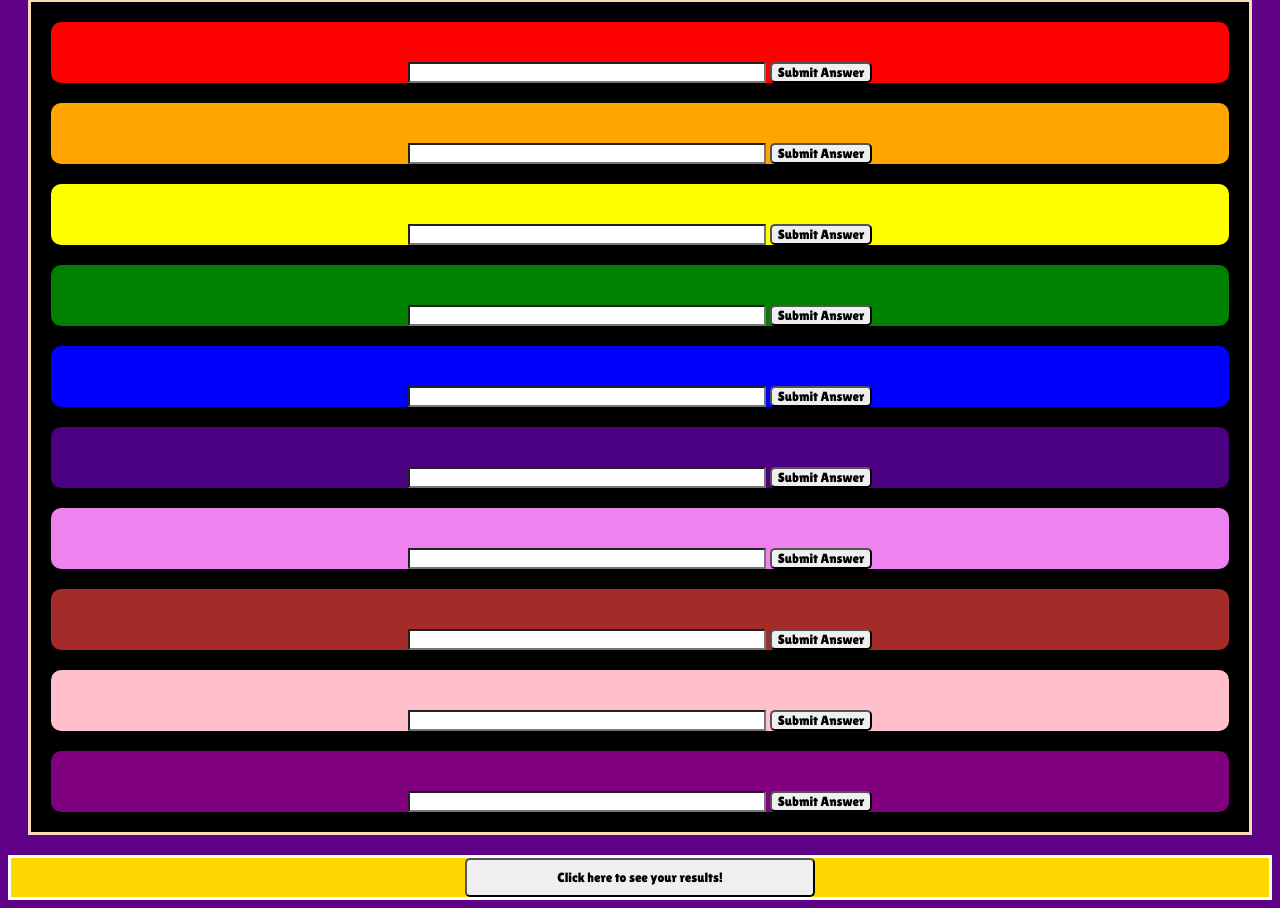
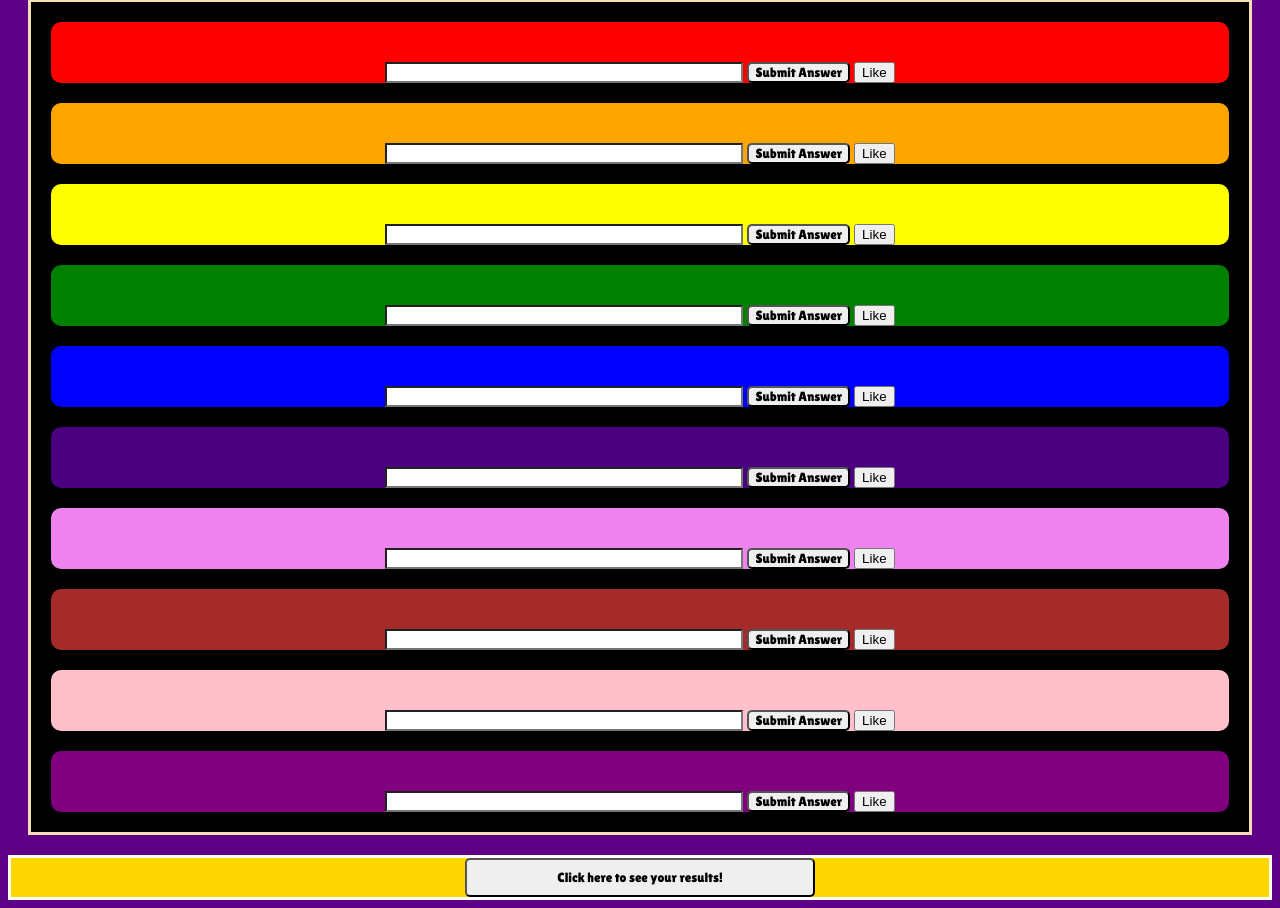
Before and after one commit to Alex-Njagi/phase-1-project, a plain HTML site: page index.html in a window 1280 px wide. Shown: the part 365-1273 px from the top of the page. Drawn offline with Linux system fonts and the light colour scheme; a web font is replaced by a local one.

Commit message:
Created like buttons

```diff
--- a/index.html
+++ b/index.html
@@ -39,6 +39,7 @@
         <ol id="choicesOne"></ol>
         <input id="firstAnswer" type="text" style="color: black;">
         <input id="firstAnswerSub" type="submit" value="Submit Answer">
+        <input id="firstLike" type="button" value="Like">
         </div>
 
         <div style="text-align: center; background-color: orange; margin: 20px; border-radius: 10px;">
@@ -50,6 +51,7 @@
         ></ol>
         <input id="secondAnswer" type="text" style="color: black;">
         <input id="secondAnswerSub" type="submit" value="Submit Answer">
+        <input class="secondLike" type="button" value="Like">
         </div>
 
         <div style="text-align: center; background-color: yellow; margin: 20px; border-radius: 10px;">
@@ -61,6 +63,7 @@
         ></ol>
         <input id="thirdAnswer" type="text" style="color: black;">
         <input id="thirdAnswerSub" type="submit" value="Submit Answer">
+        <input class="thirdLike" type="button" value="Like">
         </div>
 
         <div style="text-align: center; background-color: green; margin: 20px; border-radius: 10px;">
@@ -72,6 +75,7 @@
         ></ol>
         <input id="fourthAnswer" type="text" style="color: black;">
         <input id="fourthAnswerSub" type="submit" value="Submit Answer">
+        <input class="fourthLike" type="button" value="Like">
         </div>
 
         <div style="text-align: center; background-color: blue; margin: 20px; border-radius: 10px;">
@@ -83,6 +87,7 @@
         ></ol>
         <input id="fifthAnswer" type="text" style="color: black;">
         <input id="fifthAnswerSub" type="submit" value="Submit Answer">
+        <input class="fifthLike" type="button" value="Like">
         </div>
 
         <div style="text-align: center; background-color: indigo; margin: 20px; border-radius: 10px;">
@@ -94,6 +99,7 @@
         ></ol>
         <input id="sixthAnswer" type="text" style="color: black;">
         <input id="sixthAnswerSub" type="submit" value="Submit Answer">
+        <input class="sixthLike" type="button" value="Like">
         </div>
 
         <div style="text-align: center; background-color: violet; margin: 20px; border-radius: 10px;">
@@ -105,6 +111,7 @@
         ></ol>
         <input id="seventhAnswer" type="text" style="color: black;">
         <input id="seventhAnswerSub" type="submit" value="Submit Answer">
+        <input class="seventhLike" type="button" value="Like">
         </div>
 
         <div style="text-align: center; background-color: brown; margin: 20px; border-radius: 10px;">
@@ -116,6 +123,7 @@
         ></ol>
         <input id="eighthAnswer" type="text" style="color: black;">
         <input id="eighthAnswerSub" type="submit" value="Submit Answer">
+        <input class="eighthLike" type="button" value="Like">
         </div>
 
         <div style="text-align: center; background-color: pink; margin: 20px; border-radius: 10px;">
@@ -127,6 +135,7 @@
         ></ol>
         <input id="ninthAnswer" type="text" style="color: black;">
         <input id="ninthAnswerSub" type="submit" value="Submit Answer">
+        <input class="ninthLike" type="button" value="Like">
         </div>
 
         <div style="text-align: center; background-color: purple; margin: 20px; border-radius: 10px;">
@@ -138,6 +147,7 @@
         ></ol>
         <input id="tenthAnswer" type="text" style="color: black;">
         <input id="tenthAnswerSub" type="submit" value="Submit Answer">
+        <input class="tenthLike" type="button" value="Like">
         </div>
     </div>
     </div>
```
